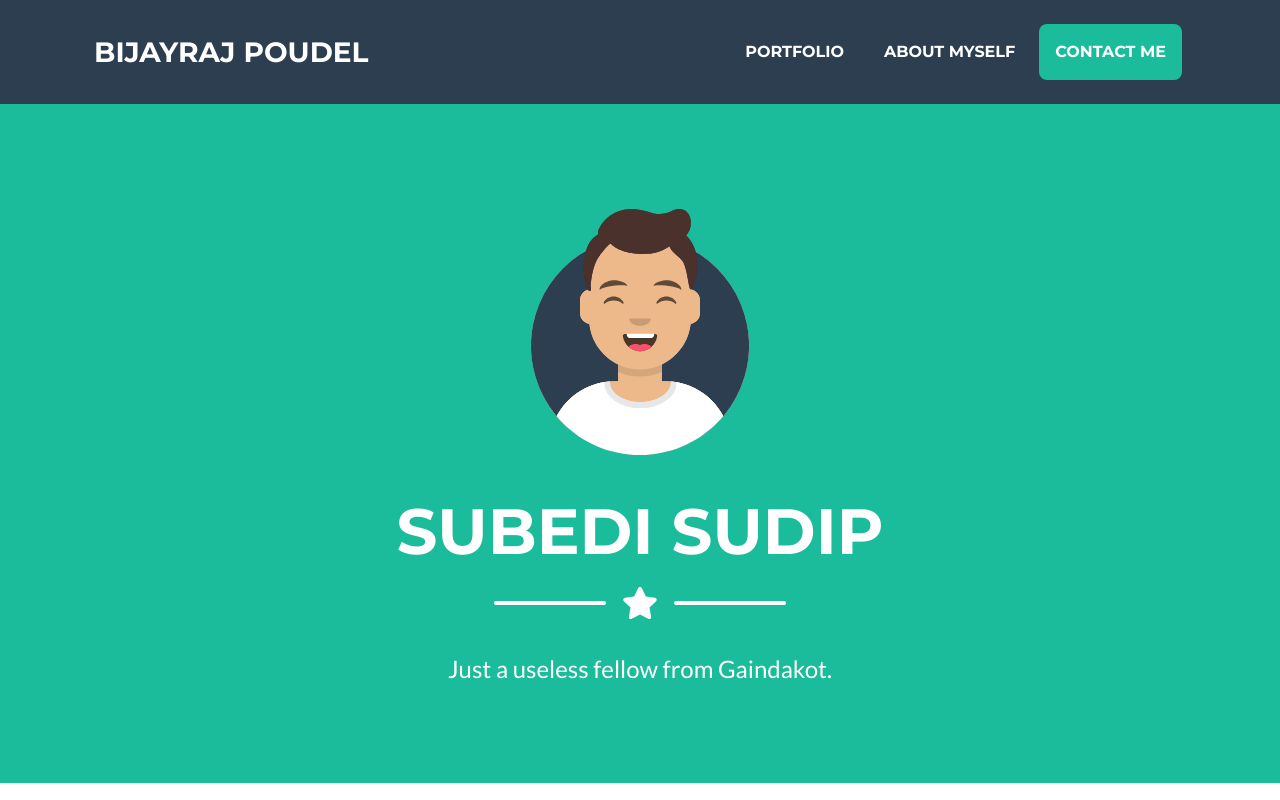
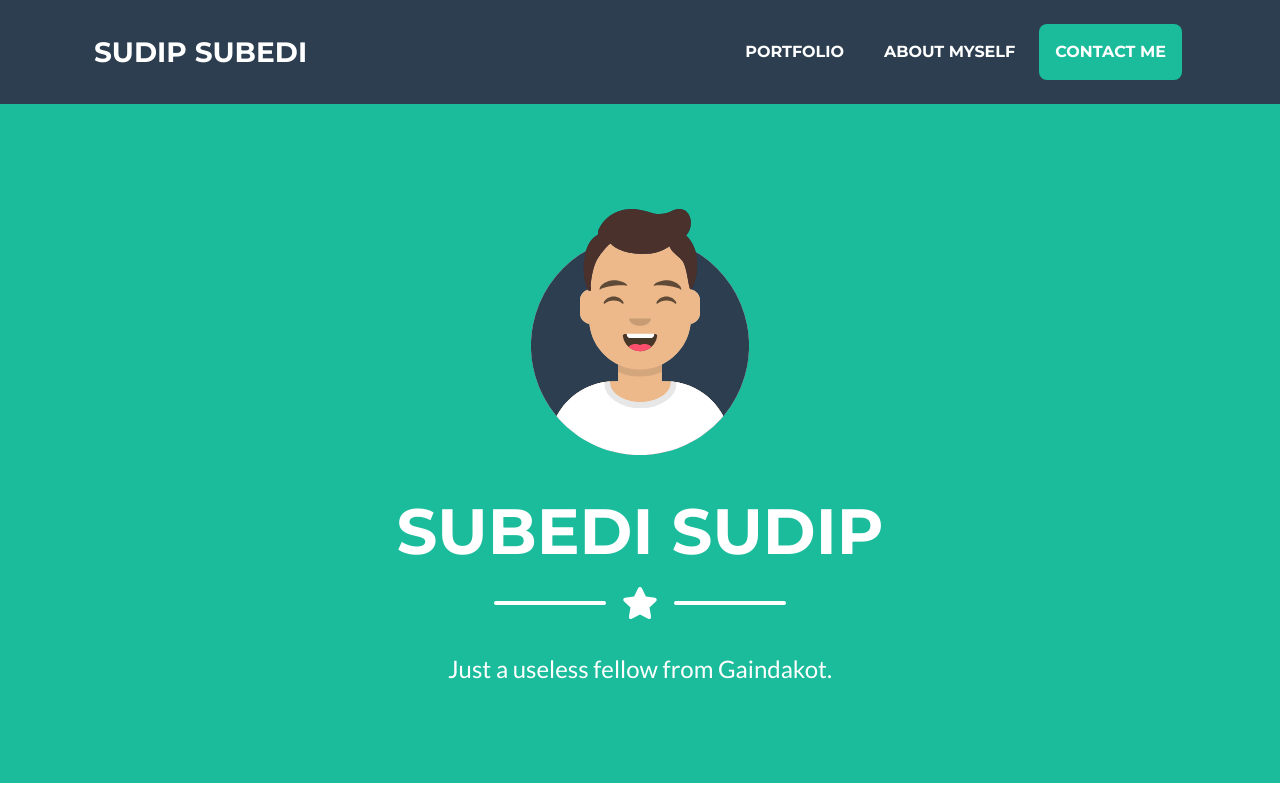
Before and after one commit to donsudip0/mywebsite, a plain HTML site: page index.html in a window 1280 px wide. Shown: the top 800 px of the page. Drawn offline with nearby package versions, Linux system fonts and the light colour scheme.

Commit message:
Update index.html

```diff
--- a/index.html
+++ b/index.html
@@ -20,7 +20,7 @@
         <!-- Navigation-->
         <nav class="navbar navbar-expand-lg bg-secondary text-uppercase fixed-top" id="mainNav">
             <div class="container">
-                <a class="navbar-brand js-scroll-trigger" href="#page-top">Bijayraj Poudel</a>
+                <a class="navbar-brand js-scroll-trigger" href="#page-top">Sudip Subedi</a>
                 <button class="navbar-toggler navbar-toggler-right text-uppercase font-weight-bold bg-primary text-white rounded" type="button" data-toggle="collapse" data-target="#navbarResponsive" aria-controls="navbarResponsive" aria-expanded="false" aria-label="Toggle navigation">
                     Menu
                     <i class="fas fa-bars"></i>
```
